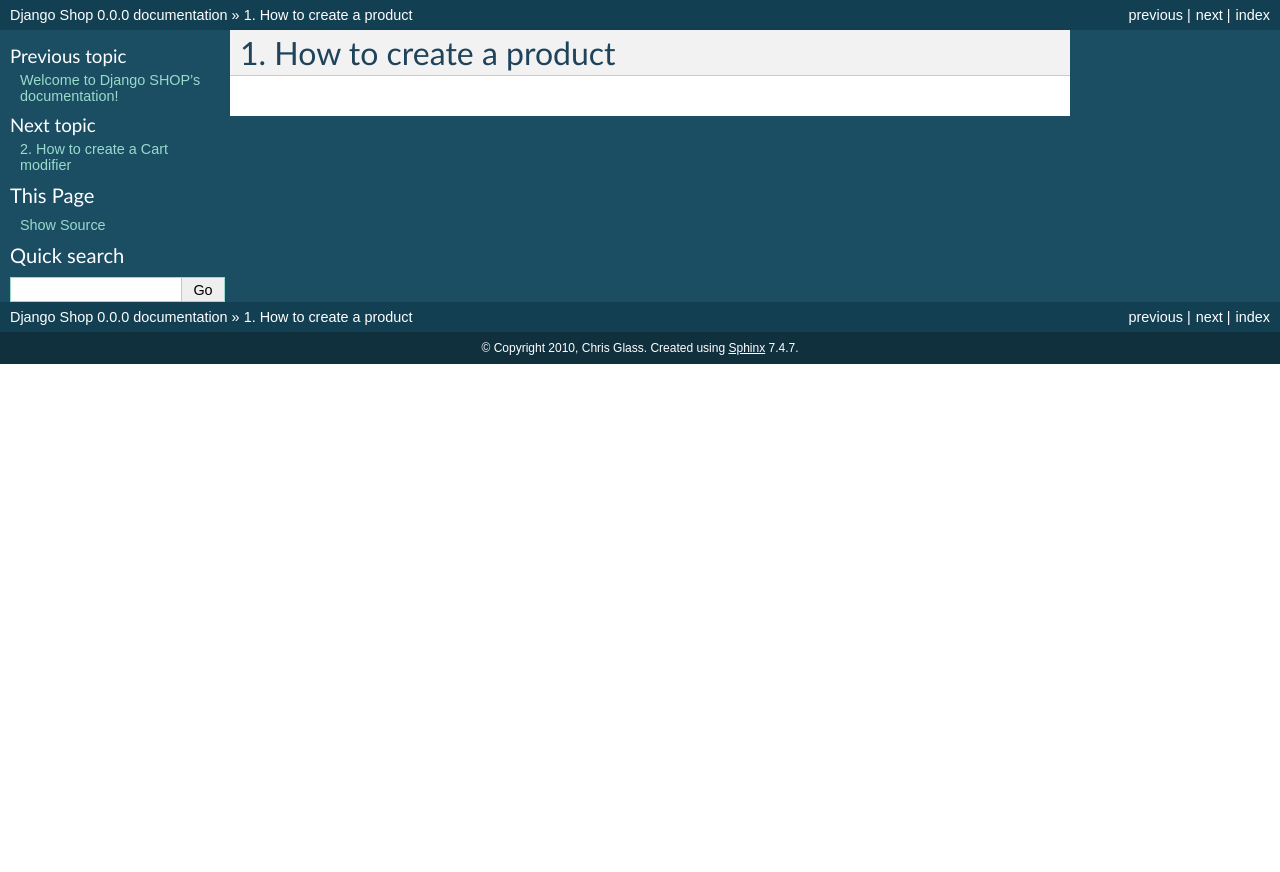
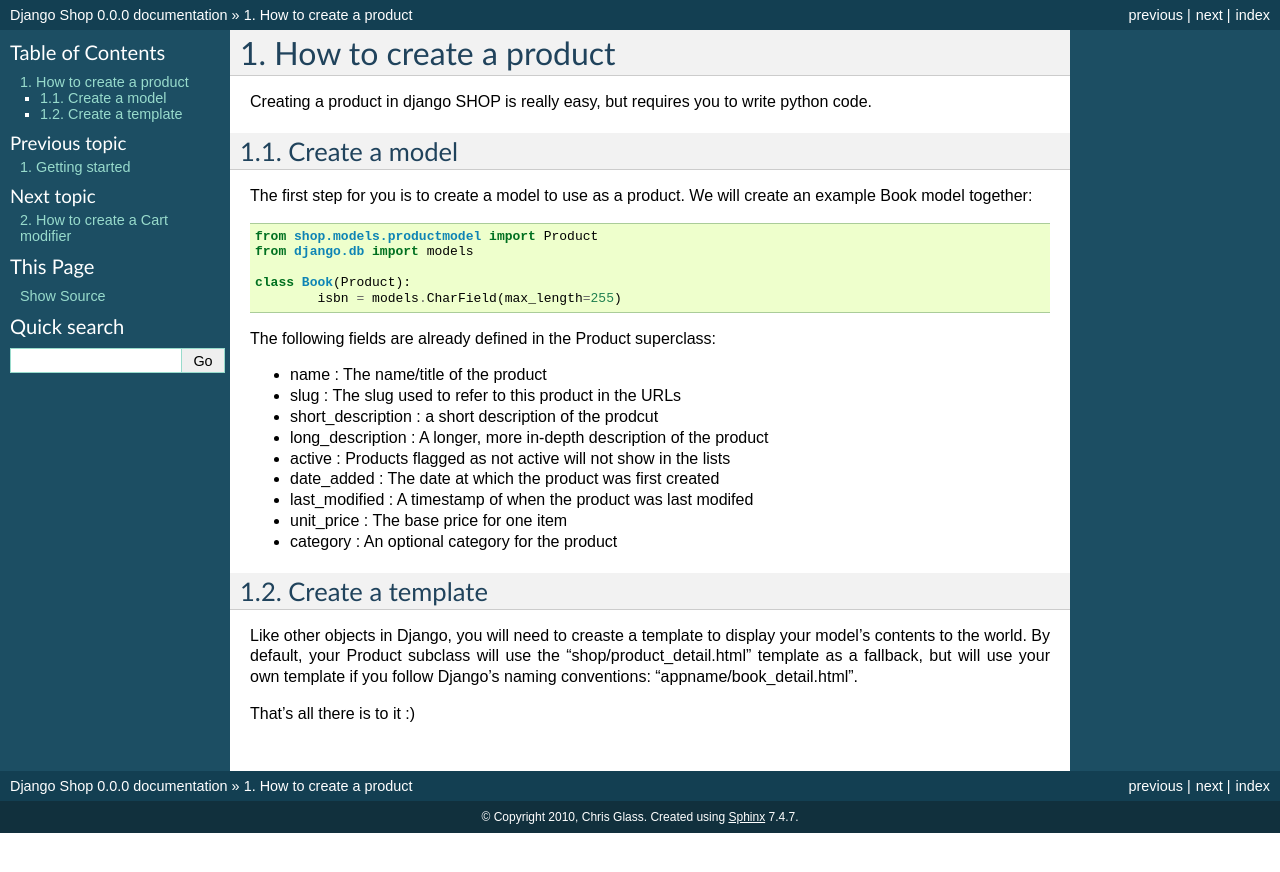
Before and after one commit to smartdevcode/django-shop, a Sphinx documentation site: the page built from docs/howto/how-to-product.rst, in a window 1280 px wide. Shown: the top 872 px of the page. Built offline with Sphinx 7.4.7, drawn with Linux system fonts in a browser that asks for light colours.

Commit message:
Added a getting started doc

```diff
--- /dev/null
+++ b/docs/getting-started.rst
@@ -0,0 +1,67 @@
+================
+Getting started
+================
+
+Here's the 1 minute guide to getting started with django SHOP and Django 1.2.x.
+Instructions for Django 1.3 will follow, but basically it means you don't need
+django-cbv if you're using 1.3.
+
+1. Create a normal Django project (we'll call it myshop for now)::
+
+	django-admin startproject myshop
+	cd myshop; django-admin startapp myshop
+
+2. You'll want to virtualenv your world, just in case::
+
+	virtualenv . ; source bin/activate
+	pip install django-cbv
+
+3. You'll be able to pip install later on, but for the time being it's manual::
+
+	mkdir build; cd build;
+	git clone https://github.com/divio/django-shop.git ;
+	cd django-shop; python setup.py install; cd ../..
+
+4. Go to your settings.py and add the following stuff to middlewares::
+
+	MIDDLEWARE_CLASSES = [
+	    'django.middleware.common.CommonMiddleware',
+	    'django.contrib.sessions.middleware.SessionMiddleware',
+	    'django.middleware.csrf.CsrfViewMiddleware',
+	    'django.contrib.auth.middleware.AuthenticationMiddleware',
+	    'django.contrib.messages.middleware.MessageMiddleware',
+	] # <-- Notice how it's a square bracket (a list)? It makes life easier.
+
+	import django # A quick and very dirty test to see if it's 1.3 yet...
+	if django.VERSION[0] < 1 or django.VERSION[1] < 3:
+    	MIDDLEWARE_CLASSES.append('cbv.middleware.DeferredRenderingMiddleware')
+
+5. Obviously, you need to add shop and myshop to your INSTALLED_APPS too::
+
+	INSTALLED_APPS = (
+	    'django.contrib.auth',
+	    'django.contrib.contenttypes',
+	    'django.contrib.sessions',
+	    'django.contrib.sites',
+	    'django.contrib.messages',
+	    # Uncomment the next line to enable the admin:
+	    'django.contrib.admin',
+	    # Uncomment the next line to enable admin documentation:
+	    'django.contrib.admindocs',
+	    'shop', # The django SHOP application
+	    'myshop', # the project we just created
+	)
+
+6. Most of the stuff you'll have to do is styling and templates work, so go ahead
+   and create a templates directory in your project::
+
+	cd myshop/myshop; mkdir -p templates/myshop
+
+7. Lock and load::
+
+	cd .. ; python manage.py syncdb
+	python manage.py runserver
+
+8. Point your browser and marvel at the absence of styling::
+
+	x-www-browser localhost:8000/shop
--- a/docs/howto/how-to-product.rst
+++ b/docs/howto/how-to-product.rst
@@ -1,3 +1,40 @@
 ========================
 How to create a product
 ========================
+
+Creating a product in django SHOP is really easy, but requires you to write
+python code.
+
+Create a model
+===============
+The first step for you is to create a model to use as a product. We will create
+an example Book model together::
+
+	from shop.models.productmodel import Product
+	from django.db import models
+
+	class Book(Product):
+		isbn = models.CharField(max_length=255)
+
+The following fields are already defined in the Product superclass:
+
+* name : The name/title of the product
+* slug : The slug used to refer to this product in the URLs
+* short_description : a short description of the prodcut
+* long_description : A longer, more in-depth description of the product
+* active : Products flagged as not active will not show in the lists
+* date_added : The date at which the product was first created
+* last_modified : A timestamp of when the product was last modifed
+* unit_price : The base price for one item
+* category : An optional category for the product
+
+Create a template
+==================
+
+Like other objects in Django, you will need to creaste a template to display
+your model's contents to the world.
+By default, your Product subclass will use the "shop/product_detail.html"
+template as a fallback, but will use your own template if you follow Django's
+naming conventions: "appname/book_detail.html".
+
+That's all there is to it :)
--- a/docs/index.rst
+++ b/docs/index.rst
@@ -2,6 +2,17 @@
 ========================================
 Welcome to Django SHOP's documentation!
 ========================================
+
+User Manual
+============
+
+The "instructions" :)
+
+.. toctree::
+    :maxdepth: 1
+    :numbered:
+
+    getting-started
 
 How to
 ======
```
